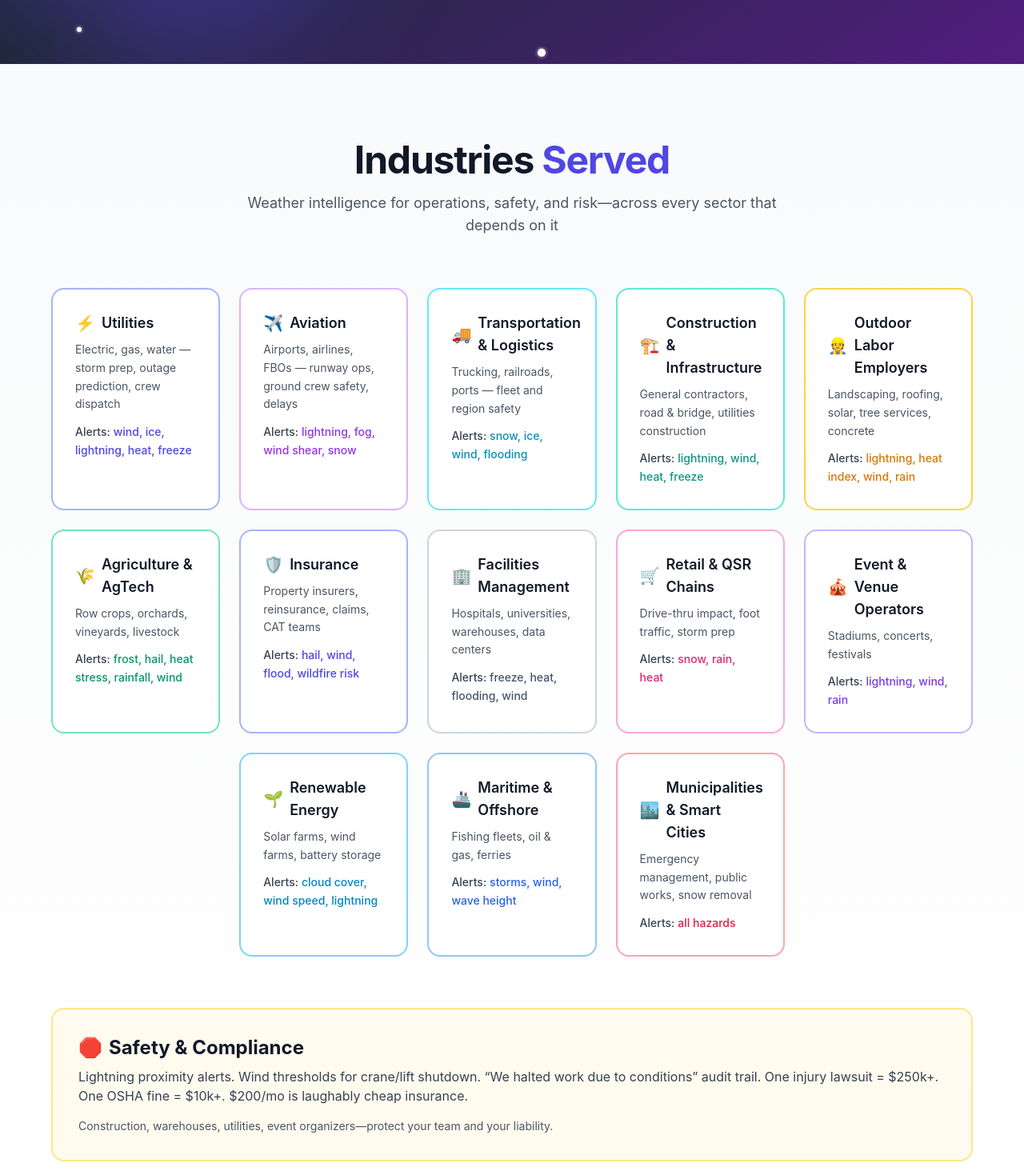
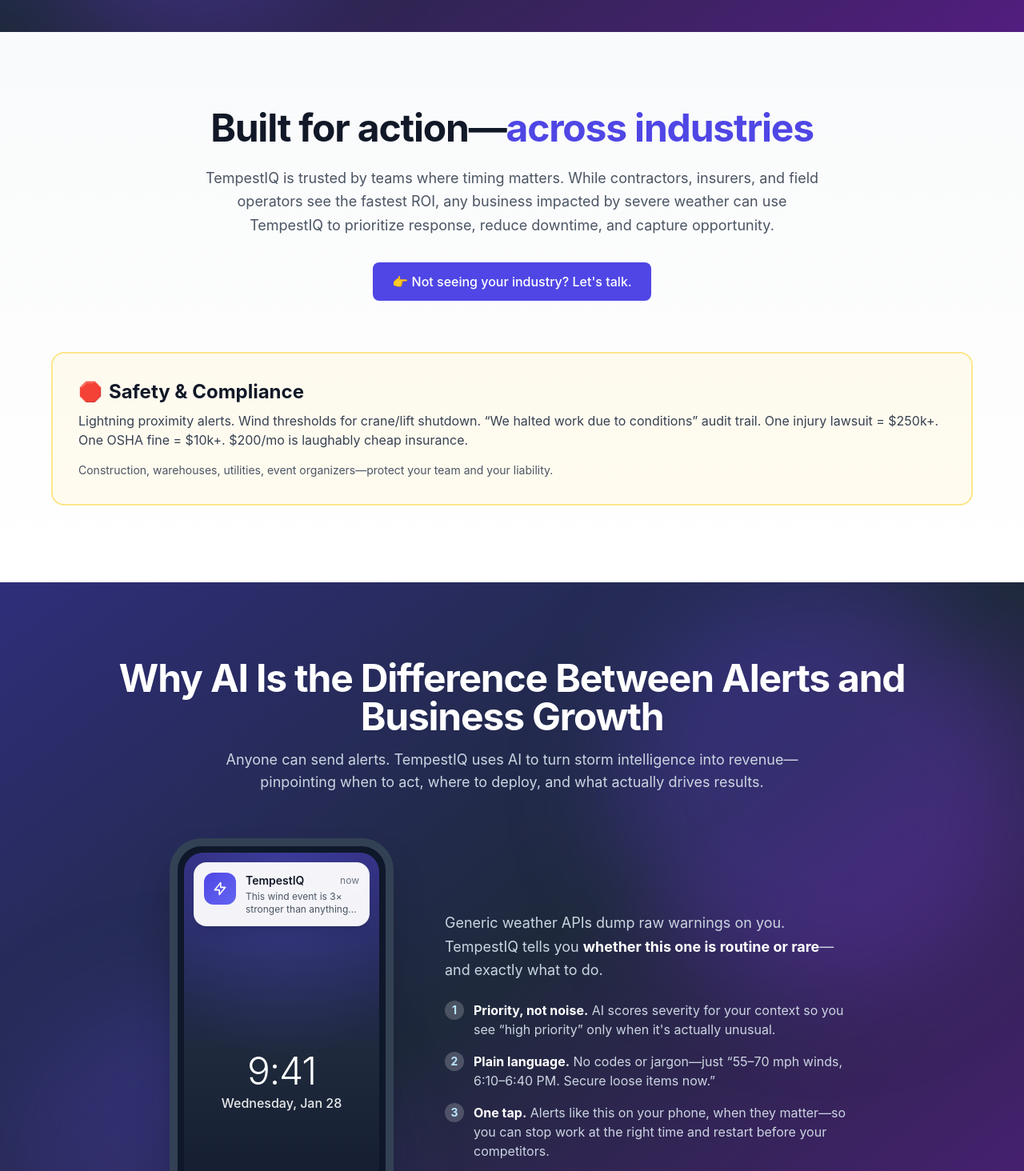
Before and after one commit to jjbarrett12/TempestIQ, a Next.js app: page /marketing in a window 1280 px wide. Shown: the part 746-2210 px from the top of the page at 80% size. Built offline with nearby package versions, Linux system fonts and the light colour scheme.

Commit message:
Marketing updates: hero copy, logo size, Built for Action section

```diff
--- a/src/app/api/reports/[id]/pdf/route.ts
+++ b/src/app/api/reports/[id]/pdf/route.ts
@@ -27,7 +27,7 @@
     React.createElement(StormReportDocument, { report, event }) as React.ReactElement
   )
 
-  return new NextResponse(pdfBuffer, {
+  return new NextResponse(new Uint8Array(pdfBuffer), {
     headers: {
       'Content-Type': 'application/pdf',
       'Content-Disposition': `inline; filename="storm-report-${report.id}.pdf"`,
--- a/src/app/marketing/page.tsx
+++ b/src/app/marketing/page.tsx
@@ -23,13 +23,13 @@
               AI-Powered Weather Intelligence Platform
             </div>
             <h1 className="text-5xl md:text-6xl lg:text-7xl font-bold text-white mb-6 leading-[1.1] tracking-tight drop-shadow-sm">
-              Every storm creates demand.
+              Turn severe weather into
               <span className="block mt-2 bg-gradient-to-r from-sky-300 via-indigo-200 to-purple-200 bg-clip-text text-transparent">
-                TempestIQ helps you capture it first.
+                actionable revenue intelligence.
               </span>
             </h1>
             <p className="text-xl md:text-2xl text-slate-300 mb-10 max-w-2xl mx-auto leading-relaxed font-light">
-              TempestIQ turns weather data into job-ready targets, so your team moves first with proof in hand.
+              TempestIQ combines real-time alerts, impact scoring, and automated workflows to help teams act faster, target smarter, and win more jobs.
             </p>
             <div className="flex flex-col sm:flex-row gap-4 justify-center mb-12">
               <Link
@@ -69,85 +69,26 @@
         </div>
       </section>
 
-      {/* Industries Served */}
+      {/* Built for action—across industries */}
       <section id="solutions" className="py-24 px-6 bg-gradient-to-b from-gray-50 to-white">
         <div className="container mx-auto max-w-6xl">
-          <div className="text-center mb-16">
-            <h2 className="text-4xl md:text-5xl font-bold text-gray-900 mb-4 tracking-tight">
-              Industries <span className="text-indigo-600">Served</span>
+          <div className="text-center max-w-3xl mx-auto">
+            <h2 className="text-4xl md:text-5xl font-bold text-gray-900 mb-6 tracking-tight">
+              Built for action—<span className="text-indigo-600">across industries</span>
             </h2>
-            <p className="text-lg text-gray-600 max-w-2xl mx-auto">
-              Weather intelligence for operations, safety, and risk—across every sector that depends on it
+            <p className="text-lg text-gray-600 leading-relaxed mb-8">
+              TempestIQ is trusted by teams where timing matters.
+              While contractors, insurers, and field operators see the
+              fastest ROI, any business impacted by severe weather can
+              use TempestIQ to prioritize response, reduce downtime,
+              and capture opportunity.
             </p>
-          </div>
-
-          {/* 13 cards: last row centered on xl (5+5+3) */}
-          <div className="grid grid-cols-1 md:grid-cols-2 lg:grid-cols-4 xl:grid-cols-5 gap-6">
-            <div className="p-6 md:p-7 rounded-2xl border-2 border-indigo-300 bg-white hover:border-indigo-500 hover:shadow-lg hover:shadow-indigo-500/20 transition-all min-h-[140px]">
-              <h4 className="text-lg font-semibold text-gray-900 mb-2 flex items-center gap-2"><span aria-hidden className="text-xl">⚡</span> Utilities</h4>
-              <p className="text-sm text-gray-600 mb-3 leading-relaxed">Electric, gas, water — storm prep, outage prediction, crew dispatch</p>
-              <p className="text-sm leading-relaxed"><span className="font-medium text-gray-700">Alerts:</span> <span className="text-indigo-600 font-medium">wind, ice, lightning, heat, freeze</span></p>
-            </div>
-            <div className="p-6 md:p-7 rounded-2xl border-2 border-purple-300 bg-white hover:border-purple-500 hover:shadow-lg hover:shadow-purple-500/10 transition-all min-h-[140px]">
-              <h4 className="text-lg font-semibold text-gray-900 mb-2 flex items-center gap-2"><span aria-hidden className="text-xl">✈️</span> Aviation</h4>
-              <p className="text-sm text-gray-600 mb-3 leading-relaxed">Airports, airlines, FBOs — runway ops, ground crew safety, delays</p>
-              <p className="text-sm leading-relaxed"><span className="font-medium text-gray-700">Alerts:</span> <span className="text-purple-600 font-medium">lightning, fog, wind shear, snow</span></p>
-            </div>
-            <div className="p-6 md:p-7 rounded-2xl border-2 border-cyan-300 bg-white hover:border-cyan-500 hover:shadow-lg hover:shadow-cyan-500/10 transition-all min-h-[140px]">
-              <h4 className="text-lg font-semibold text-gray-900 mb-2 flex items-center gap-2"><span aria-hidden className="text-xl">🚚</span> Transportation &amp; Logistics</h4>
-              <p className="text-sm text-gray-600 mb-3 leading-relaxed">Trucking, railroads, ports — fleet and region safety</p>
-              <p className="text-sm leading-relaxed"><span className="font-medium text-gray-700">Alerts:</span> <span className="text-cyan-600 font-medium">snow, ice, wind, flooding</span></p>
-            </div>
-            <div className="p-6 md:p-7 rounded-2xl border-2 border-teal-300 bg-white hover:border-teal-500 hover:shadow-lg hover:shadow-teal-500/10 transition-all min-h-[140px]">
-              <h4 className="text-lg font-semibold text-gray-900 mb-2 flex items-center gap-2"><span aria-hidden className="text-xl">🏗️</span> Construction &amp; Infrastructure</h4>
-              <p className="text-sm text-gray-600 mb-3 leading-relaxed">General contractors, road &amp; bridge, utilities construction</p>
-              <p className="text-sm leading-relaxed"><span className="font-medium text-gray-700">Alerts:</span> <span className="text-teal-600 font-medium">lightning, wind, heat, freeze</span></p>
-            </div>
-            <div className="p-6 md:p-7 rounded-2xl border-2 border-amber-300 bg-white hover:border-amber-500 hover:shadow-lg hover:shadow-amber-500/10 transition-all min-h-[140px]">
-              <h4 className="text-lg font-semibold text-gray-900 mb-2 flex items-center gap-2"><span aria-hidden className="text-xl">👷</span> Outdoor Labor Employers</h4>
-              <p className="text-sm text-gray-600 mb-3 leading-relaxed">Landscaping, roofing, solar, tree services, concrete</p>
-              <p className="text-sm leading-relaxed"><span className="font-medium text-gray-700">Alerts:</span> <span className="text-amber-600 font-medium">lightning, heat index, wind, rain</span></p>
-            </div>
-            <div className="p-6 md:p-7 rounded-2xl border-2 border-emerald-300 bg-white hover:border-emerald-500 hover:shadow-lg hover:shadow-emerald-500/10 transition-all min-h-[140px]">
-              <h4 className="text-lg font-semibold text-gray-900 mb-2 flex items-center gap-2"><span aria-hidden className="text-xl">🌾</span> Agriculture &amp; AgTech</h4>
-              <p className="text-sm text-gray-600 mb-3 leading-relaxed">Row crops, orchards, vineyards, livestock</p>
-              <p className="text-sm leading-relaxed"><span className="font-medium text-gray-700">Alerts:</span> <span className="text-emerald-600 font-medium">frost, hail, heat stress, rainfall, wind</span></p>
-            </div>
-            <div className="p-6 md:p-7 rounded-2xl border-2 border-indigo-300 bg-white hover:border-indigo-500 hover:shadow-lg hover:shadow-indigo-500/20 transition-all min-h-[140px]">
-              <h4 className="text-lg font-semibold text-gray-900 mb-2 flex items-center gap-2"><span aria-hidden className="text-xl">🛡️</span> Insurance</h4>
-              <p className="text-sm text-gray-600 mb-3 leading-relaxed">Property insurers, reinsurance, claims, CAT teams</p>
-              <p className="text-sm leading-relaxed"><span className="font-medium text-gray-700">Alerts:</span> <span className="text-indigo-600 font-medium">hail, wind, flood, wildfire risk</span></p>
-            </div>
-            <div className="p-6 md:p-7 rounded-2xl border-2 border-slate-300 bg-white hover:border-slate-500 hover:shadow-lg hover:shadow-slate-500/10 transition-all min-h-[140px]">
-              <h4 className="text-lg font-semibold text-gray-900 mb-2 flex items-center gap-2"><span aria-hidden className="text-xl">🏢</span> Facilities Management</h4>
-              <p className="text-sm text-gray-600 mb-3 leading-relaxed">Hospitals, universities, warehouses, data centers</p>
-              <p className="text-sm leading-relaxed"><span className="font-medium text-gray-700">Alerts:</span> <span className="text-slate-600 font-medium">freeze, heat, flooding, wind</span></p>
-            </div>
-            <div className="p-6 md:p-7 rounded-2xl border-2 border-pink-300 bg-white hover:border-pink-500 hover:shadow-lg hover:shadow-pink-500/10 transition-all min-h-[140px]">
-              <h4 className="text-lg font-semibold text-gray-900 mb-2 flex items-center gap-2"><span aria-hidden className="text-xl">🛒</span> Retail &amp; QSR Chains</h4>
-              <p className="text-sm text-gray-600 mb-3 leading-relaxed">Drive-thru impact, foot traffic, storm prep</p>
-              <p className="text-sm leading-relaxed"><span className="font-medium text-gray-700">Alerts:</span> <span className="text-pink-600 font-medium">snow, rain, heat</span></p>
-            </div>
-            <div className="p-6 md:p-7 rounded-2xl border-2 border-violet-300 bg-white hover:border-violet-500 hover:shadow-lg hover:shadow-violet-500/10 transition-all min-h-[140px]">
-              <h4 className="text-lg font-semibold text-gray-900 mb-2 flex items-center gap-2"><span aria-hidden className="text-xl">🎪</span> Event &amp; Venue Operators</h4>
-              <p className="text-sm text-gray-600 mb-3 leading-relaxed">Stadiums, concerts, festivals</p>
-              <p className="text-sm leading-relaxed"><span className="font-medium text-gray-700">Alerts:</span> <span className="text-violet-600 font-medium">lightning, wind, rain</span></p>
-            </div>
-            <div className="p-6 md:p-7 rounded-2xl border-2 border-sky-300 bg-white hover:border-sky-500 hover:shadow-lg hover:shadow-sky-500/10 transition-all min-h-[140px] xl:[grid-column:2]">
-              <h4 className="text-lg font-semibold text-gray-900 mb-2 flex items-center gap-2"><span aria-hidden className="text-xl">🌱</span> Renewable Energy</h4>
-              <p className="text-sm text-gray-600 mb-3 leading-relaxed">Solar farms, wind farms, battery storage</p>
-              <p className="text-sm leading-relaxed"><span className="font-medium text-gray-700">Alerts:</span> <span className="text-sky-600 font-medium">cloud cover, wind speed, lightning</span></p>
-            </div>
-            <div className="p-6 md:p-7 rounded-2xl border-2 border-blue-300 bg-white hover:border-blue-500 hover:shadow-lg hover:shadow-blue-500/10 transition-all min-h-[140px] xl:[grid-column:3]">
-              <h4 className="text-lg font-semibold text-gray-900 mb-2 flex items-center gap-2"><span aria-hidden className="text-xl">🚢</span> Maritime &amp; Offshore</h4>
-              <p className="text-sm text-gray-600 mb-3 leading-relaxed">Fishing fleets, oil &amp; gas, ferries</p>
-              <p className="text-sm leading-relaxed"><span className="font-medium text-gray-700">Alerts:</span> <span className="text-blue-600 font-medium">storms, wind, wave height</span></p>
-            </div>
-            <div className="p-6 md:p-7 rounded-2xl border-2 border-rose-300 bg-white hover:border-rose-500 hover:shadow-lg hover:shadow-rose-500/10 transition-all min-h-[140px] xl:[grid-column:4]">
-              <h4 className="text-lg font-semibold text-gray-900 mb-2 flex items-center gap-2"><span aria-hidden className="text-xl">🏙️</span> Municipalities &amp; Smart Cities</h4>
-              <p className="text-sm text-gray-600 mb-3 leading-relaxed">Emergency management, public works, snow removal</p>
-              <p className="text-sm leading-relaxed"><span className="font-medium text-gray-700">Alerts:</span> <span className="text-rose-600 font-medium">all hazards</span></p>
-            </div>
+            <Link
+              href="#contact"
+              className="inline-flex items-center gap-2 px-6 py-3 bg-indigo-600 text-white rounded-lg hover:bg-indigo-700 font-medium transition-colors"
+            >
+              👉 Not seeing your industry? Let&apos;s talk.
+            </Link>
           </div>
 
           {/* Safety & Compliance - Liability Shield */}
@@ -617,7 +558,7 @@
             <div className="min-w-0">
               <h4 className="text-white font-semibold mb-4 text-sm uppercase tracking-wider">Product</h4>
               <ul className="space-y-2.5 text-sm text-slate-300">
-                <li><a href="#solutions" className="hover:text-indigo-400 transition-colors">Industries Served</a></li>
+                <li><a href="#solutions" className="hover:text-indigo-400 transition-colors">Built for Action</a></li>
                 <li><a href="#why-ai" className="hover:text-indigo-400 transition-colors">Why AI</a></li>
                 <li><a href="#features" className="hover:text-indigo-400 transition-colors">Features</a></li>
                 <li><a href="#pricing" className="hover:text-indigo-400 transition-colors">Pricing</a></li>
--- a/src/components/marketing/MarketingHeader.tsx
+++ b/src/components/marketing/MarketingHeader.tsx
@@ -5,7 +5,7 @@
 import Image from 'next/image'
 
 const NAV_LINKS = [
-  { href: '#solutions', label: 'Industries Served' },
+  { href: '#solutions', label: 'Built for Action' },
   { href: '#why-ai', label: 'Why AI' },
   { href: '#features', label: 'Features' },
   { href: '#safety', label: 'Safety' },
@@ -25,7 +25,7 @@
             alt="TempestIQ"
             width={1300}
             height={360}
-            className="h-[12.5rem] w-auto object-contain md:h-[15rem]"
+            className="h-[62.5rem] w-auto object-contain md:h-[75rem] max-h-[80vh]"
             priority
             unoptimized
           />
```
